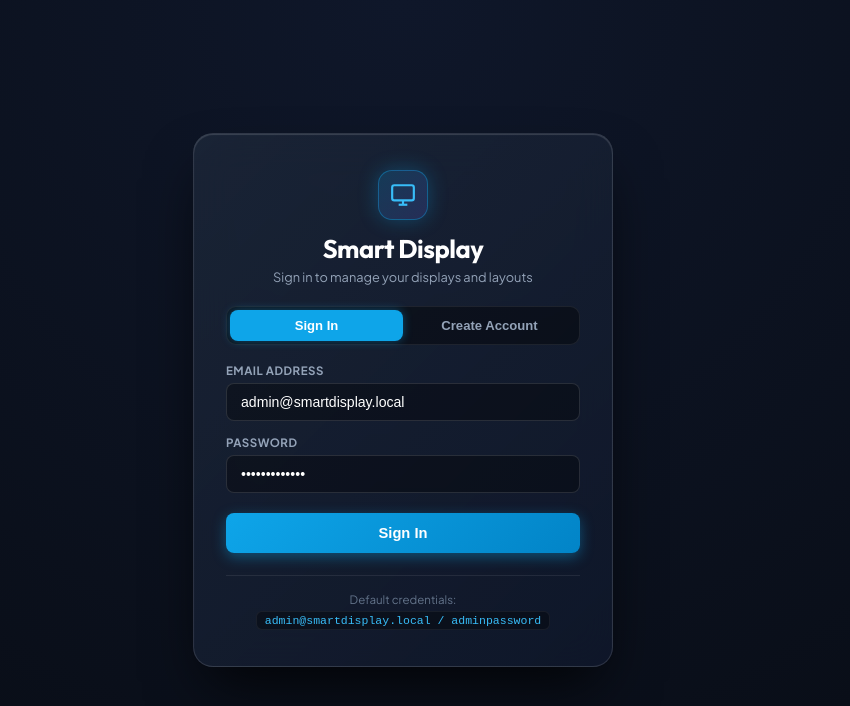
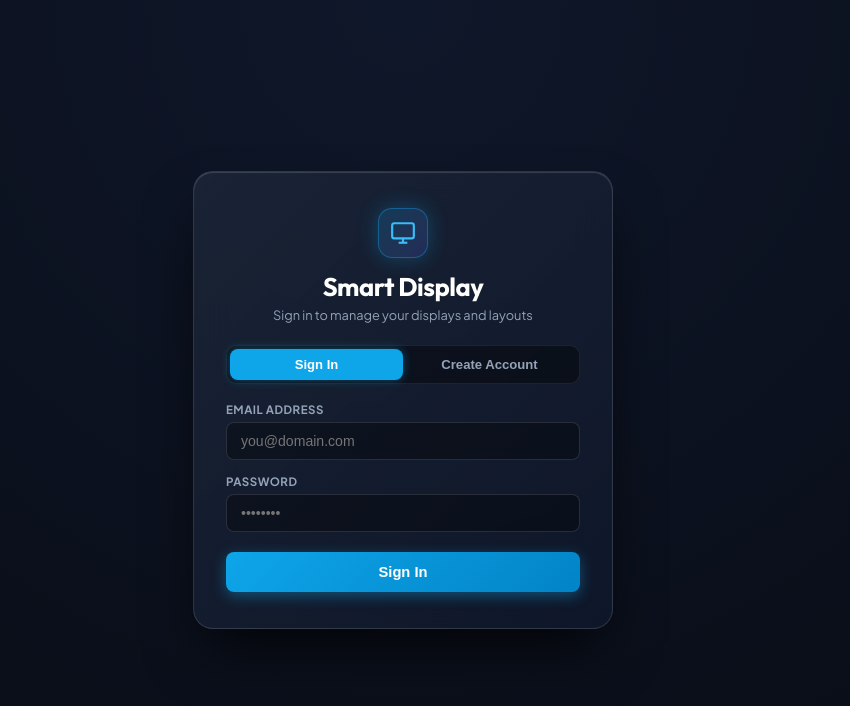
Before and after one commit to HostedApps/smart-display, an Angular app in the folder frontend-angular/: page /#/admin/register in a window 1280 px wide. Shown: the top 706 px of the page, without its empty margins (237-1087 px from the left). Built offline with nearby package versions, Linux system fonts and the light colour scheme.

Commit message:
fix(auth): Remove default credentials display and pre-filled inputs from login/register page

```diff
--- a/frontend-angular/src/app/components/auth/login.component.ts
+++ b/frontend-angular/src/app/components/auth/login.component.ts
@@ -91,11 +91,6 @@ import { AuthService } from '../../services/auth.service';
             {{ loading ? (mode === 'login' ? 'Signing in...' : 'Creating Account...') : (mode === 'login' ? 'Sign In' : 'Create Account') }}
           </button>
         </form>
-
-        <div class="login-footer" *ngIf="mode === 'login'">
-          <p>Default credentials:</p>
-          <code>admin&#64;smartdisplay.local / adminpassword</code>
-        </div>
       </div>
     </div>
   `,
@@ -258,32 +253,13 @@ import { AuthService } from '../../services/auth.service';
       opacity: 0.6;
       cursor: not-allowed;
     }
-    .login-footer {
-      margin-top: 22px;
-      padding-top: 16px;
-      border-top: 1px solid rgba(255, 255, 255, 0.08);
-      text-align: center;
-      font-size: 0.72rem;
-      color: #64748b;
-    }
-    code {
-      display: inline-block;
-      margin-top: 4px;
-      background: rgba(0, 0, 0, 0.35);
-      border: 1px solid rgba(255, 255, 255, 0.06);
-      padding: 2px 8px;
-      border-radius: 6px;
-      color: #38bdf8;
-      font-family: monospace;
-      font-size: 0.72rem;
-    }
   `]
 })
 export class LoginComponent implements OnInit {
   mode: 'login' | 'register' = 'login';
   name: string = '';
-  email: string = 'admin@smartdisplay.local';
-  password: string = 'adminpassword';
+  email: string = '';
+  password: string = '';
   confirmPassword: string = '';
   loading: boolean = false;
   errorMessage: string = '';
@@ -307,13 +283,9 @@ export class LoginComponent implements OnInit {
     this.mode = mode;
     this.errorMessage = '';
     this.successMessage = '';
-    if (mode === 'register') {
-      this.email = '';
-      this.password = '';
-    } else {
-      this.email = 'admin@smartdisplay.local';
-      this.password = 'adminpassword';
-    }
+    this.email = '';
+    this.password = '';
+    this.confirmPassword = '';
   }
 
   onSubmit(): void {
```
